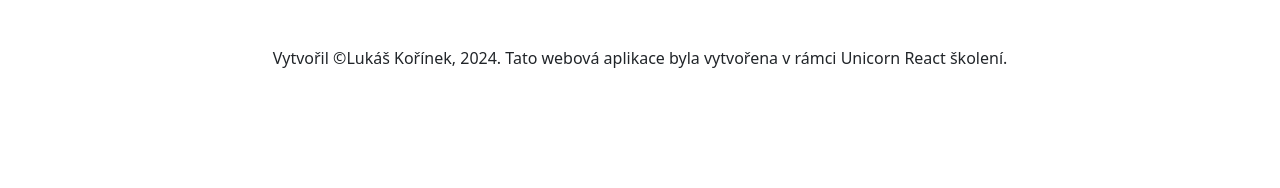
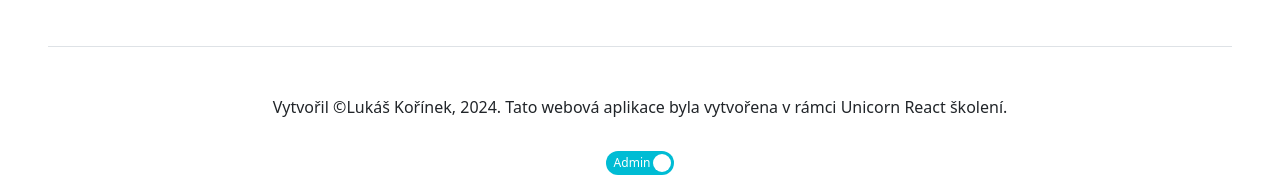
Before and after one commit to LukasKorinek67/React_Training, a React (Create React App) app in the folder client/: page /home in a window 1280 px wide. Shown: the part 764-952 px from the top of the page. Before the commit the page ends 882 px from the top, so only its background shows below. Built offline with nearby package versions, Linux system fonts and the light colour scheme; no server answers.

Commit message:
9th block - authorization implemented, UserContext added

```diff
--- a/client/package.json
+++ b/client/package.json
@@ -16,6 +16,7 @@
     "react-router-dom": "^6.26.1",
     "react-scripts": "5.0.1",
     "react-simple-wysiwyg": "^3.1.1",
+    "rsuite": "^5.70.0",
     "uuid": "^10.0.0",
     "web-vitals": "^2.1.4"
   },
--- a/client/src/App.js
+++ b/client/src/App.js
@@ -3,15 +3,18 @@ import { Outlet } from "react-router-dom";
 import './styles/App.css';
 import Footer from "./components/Footer";
 import {DataProvider} from "./context/DataProvider";
+import {UserProvider} from "./context/UserProvider";
 
 function App() {
 
     return (
         <>
-            <DataProvider>
-                <Outlet />
-                <Footer />
-            </DataProvider>
+            <UserProvider>
+                <DataProvider>
+                    <Outlet />
+                    <Footer />
+                </DataProvider>
+            </UserProvider>
         </>
     );
 }
--- a/client/src/components/CreateRecipeButton.js
+++ b/client/src/components/CreateRecipeButton.js
@@ -1,20 +1,24 @@
-import React, {useState} from "react";
+import React, {useContext, useState} from "react";
 import Icon from "@mdi/react";
 import {mdiPlus} from "@mdi/js";
 import * as strings from "../text/strings";
 import {Button} from "react-bootstrap";
 import CreateRecipeModal from "../modals/CreateRecipeModal";
 import {useData} from "../context/DataProvider";
+import UserContext from "../context/UserProvider";
 
 
 export default function CreateRecipeButton() {
     const [showModal, setShowModal] = useState(false);
     const { reloadData } = useData();
+    const { isAuthorized } = useContext(UserContext);
 
     const show = () => setShowModal(true);
     const close = () => setShowModal(false);
 
     return (
+        <>
+            {isAuthorized &&
                 <>
                     <div className="d-flex">
                         <Button className="ms-auto mt-2 me-4" size="sm" variant="outline-dark" onClick={show}>
@@ -24,5 +28,7 @@ export default function CreateRecipeButton() {
                     </div>
                     <CreateRecipeModal show={showModal} handleClose={close} onComplete={reloadData}/>
                 </>
+            }
+        </>
     );
 }
--- a/client/src/components/Footer.js
+++ b/client/src/components/Footer.js
@@ -1,8 +1,20 @@
 import * as strings from "../text/strings";
+import { Toggle } from 'rsuite';
+import 'rsuite/dist/rsuite.min.css';
+import { useContext } from "react";
+import UserContext from "../context/UserProvider";
+
 export default function Footer() {
+    const {isAuthorized, setIsAuthorized} = useContext(UserContext);
+
+    const handleChange = () => {
+        setIsAuthorized(!isAuthorized);
+    }
+
     return (
-        <footer className="text-center font-weight-lighter m-5" >
+        <footer className="text-center font-weight-lighter m-5 pt-5 border-top" >
             <p>{strings.FOOTER_TEXT_CREATED_BY} &copy;{strings.FOOTER_TEXT_CREATOR}, {strings.FOOTER_TEXT_CREATED_YEAR}. {strings.FOOTER_TEXT_MESSAGE}.</p>
+            <Toggle className="mt-3" checkedChildren="Admin" unCheckedChildren="User" checked={isAuthorized} color="cyan" onChange={handleChange}/>
         </footer>
     );
 }
--- a/client/src/components/ModifyRecipeButtons.js
+++ b/client/src/components/ModifyRecipeButtons.js
@@ -1,4 +1,4 @@
-import React, {useState} from "react";
+import React, {useContext, useState} from "react";
 import Icon from "@mdi/react";
 import {mdiPencilOutline, mdiTrashCanOutline} from "@mdi/js";
 import * as strings from "../text/strings";
@@ -9,6 +9,7 @@ import EditRecipeModal from "../modals/EditRecipeModal";
 import requestHandler from "../services/RequestHandler";
 import {useData} from "../context/DataProvider";
 import InformationModal from "../modals/InformationModal";
+import UserContext from "../context/UserProvider";
 
 
 export default function ModifyRecipeButtons({recipe}) {
@@ -16,6 +17,7 @@ export default function ModifyRecipeButtons({recipe}) {
     const [showDeleteModal, setShowDeleteModal] = useState(false);
     const [showErrorModal, setShowErrorModal] = useState(false);
     const { reloadData } = useData();
+    const { isAuthorized } = useContext(UserContext);
 
     const showEdit = () => setShowEditModal(true);
     const closeEdit = () => setShowEditModal(false);
@@ -44,6 +46,8 @@ export default function ModifyRecipeButtons({recipe}) {
     }
 
     return (
+        <>
+            {isAuthorized &&
                 <>
                     <ButtonGroup className="w-100" size="sm">
                         <Button variant="light" className="pe-3 text-dark" onClick={showEdit}>
@@ -75,5 +79,7 @@ export default function ModifyRecipeButtons({recipe}) {
                         message={strings.ERROR_MODAL_MESSAGE}
                     />
                 </>
+            }
+        </>
     );
 }
--- a/client/src/components/RecipesTableList.js
+++ b/client/src/components/RecipesTableList.js
@@ -1,8 +1,12 @@
 import Table from 'react-bootstrap/Table';
 import ModifyRecipeButtons from "./ModifyRecipeButtons";
 import * as strings from "../text/strings";
+import {useContext} from "react";
+import UserContext from "../context/UserProvider";
 
 export default function RecipesTableList({recipes}) {
+    const { isAuthorized } = useContext(UserContext);
+
     return (
         <>
             <div className="m-3">
@@ -12,7 +16,9 @@ export default function RecipesTableList({recipes}) {
                         <th>#</th>
                         <th>{strings.TABLE_NAME}</th>
                         <th>{strings.TABLE_DESCRIPTION}</th>
-                        <th>{strings.TABLE_ACTION}</th>
+                        {isAuthorized &&
+                            <th>{strings.TABLE_ACTION}</th>
+                        }
                     </tr>
                     </thead>
                     <tbody>
@@ -21,9 +27,11 @@ export default function RecipesTableList({recipes}) {
                                 <td>{index + 1}</td>
                                 <td>{recipe.name}</td>
                                 <td>{recipe.description}</td>
-                                <td >
-                                    <ModifyRecipeButtons recipe={recipe}/>
-                                </td>
+                                {isAuthorized &&
+                                    <td >
+                                        <ModifyRecipeButtons recipe={recipe}/>
+                                    </td>
+                                }
                             </tr>
                             ))}
                     </tbody>
--- /dev/null
+++ b/client/src/context/UserProvider.js
@@ -0,0 +1,15 @@
+import React, {createContext, useState} from 'react';
+
+const UserContext = createContext();
+
+export function UserProvider({ children }) {
+    const [isAuthorized, setIsAuthorized] = useState(true);
+
+    return (
+        <UserContext.Provider value={{ isAuthorized, setIsAuthorized }}>
+            {children}
+        </UserContext.Provider>
+    );
+}
+
+export default UserContext;
```
Also changed, not shown: 1 other file (tests, documents, lock files or other folders). Lines whose indentation alone changed are shown as unchanged.
